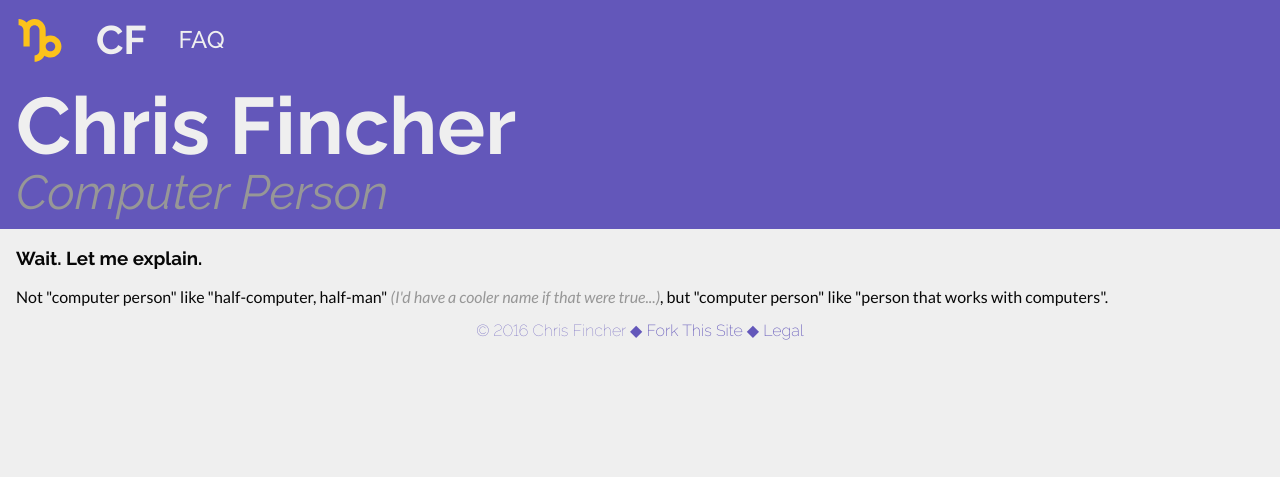
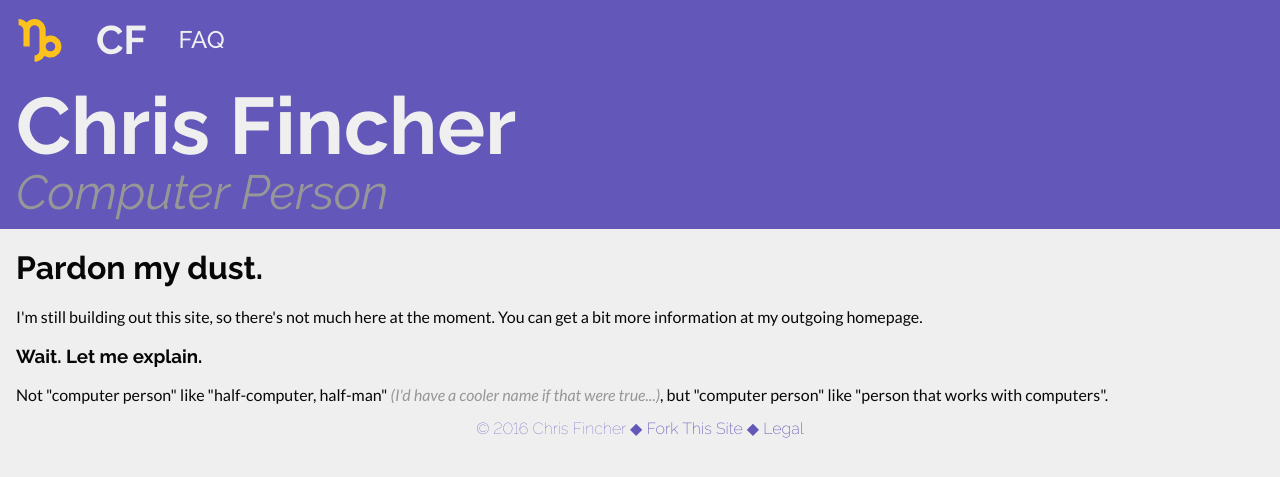
Before and after one commit to symbolboxer/symbolboxer.github.io, a Jekyll site: the page built from index.html, in a window 1280 px wide. Shown: the top 477 px of the page. Built offline with Jekyll 4.4.1, drawn with Linux system fonts in a browser that asks for light colours; nearby versions of some CDN libraries.

Commit message:
Under construction message

```diff
--- a/index.html
+++ b/index.html
@@ -3,6 +3,11 @@ layout: default
 title: Chris Fincher
 subtitle: Computer Person
 ---
+
+<h1>Pardon my dust.</h1>
+<p>
+	I'm still building out this site, so there's not much here at the moment.
+	You can get a bit more information at <a href="https://chrisfincher.com">my outgoing homepage</a>.
 
 <h3>Wait. Let me explain.</h3>
 <p>
```
